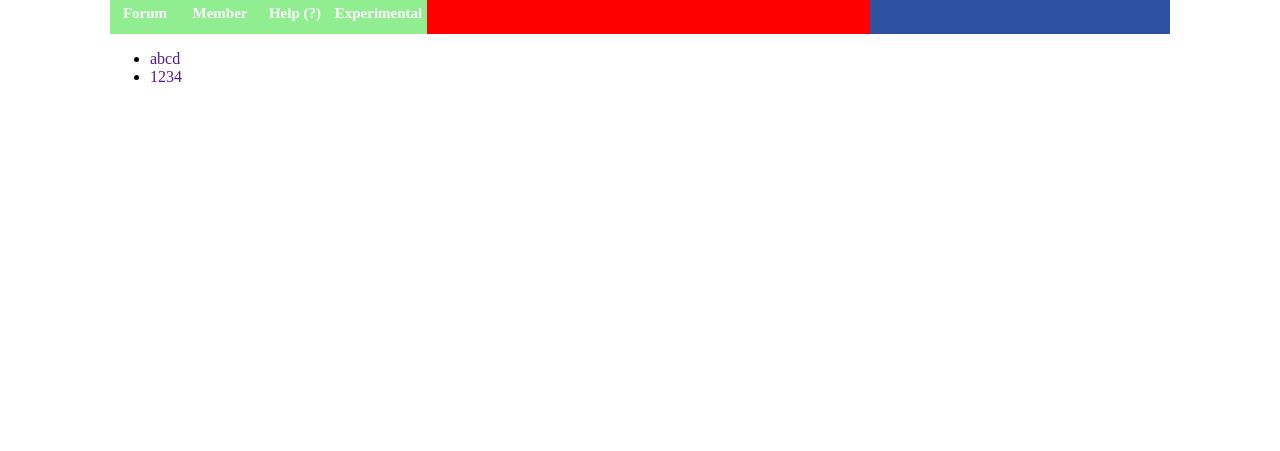
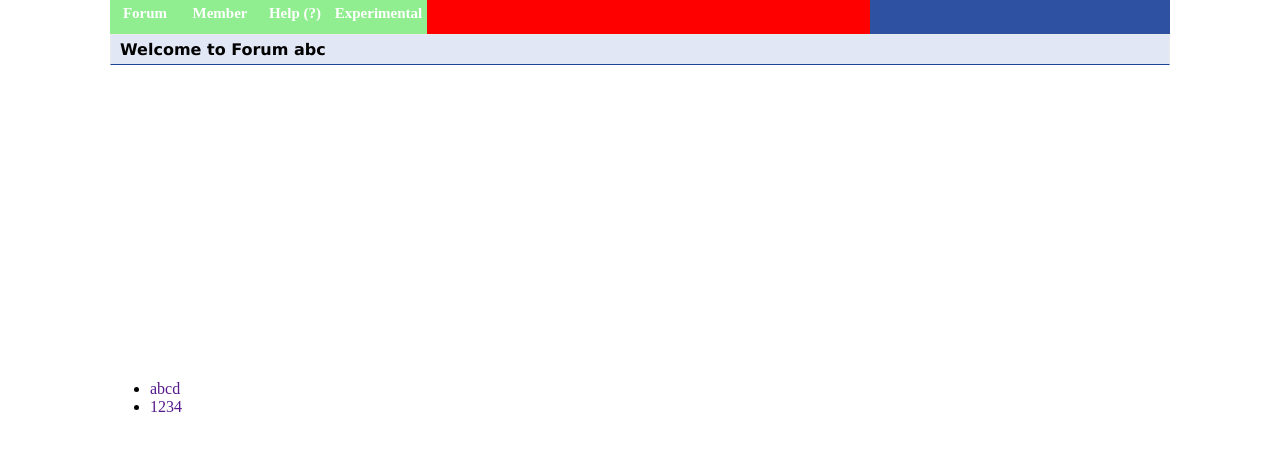
Before and after one commit to jimmymsz/projectPHP, a PHP site: page / in a window 1280 px wide. Shown: the part 140-591 px from the top of the page. Run offline with PHP 8.4, Linux system fonts and the light colour scheme.

Commit message:
remodeling main design

```diff
--- a/index.php
+++ b/index.php
@@ -67,6 +67,12 @@
 			</div>
 		</div>
 
+		<div class="contentWrapper">
+			<div>
+				<h1 class="h1">Welcome to Forum abc</h1>
+			</div>
+		</div>
+
 		<ul><li> <a href="">abcd</a></li><li> <a href="">1234</a></li></ul>
 
 	</div>
--- a/style.css
+++ b/style.css
@@ -4,6 +4,18 @@ body {
 }
 a {
 	text-decoration: none;
+}
+h1.h1 {
+	font-family: Verdana,Arial;
+	font-size: 16px;
+	font-weight: 700;
+	background-color: #e1e7f5;
+	text-align: left;
+	border: 1px solid;
+	border-color: #ebebeb #ebebeb #1d439b;
+	color: #000;
+	padding: 5px 9px;
+	margin: 0;
 }
 #header-menu {
 	position: absolute;
@@ -156,3 +168,9 @@ a.non-link {
 	display: inline-block;
 	color: black;
 }
+.contentWrapper {
+	position: relative;
+	min-height: 300px;
+	padding-bottom: 30px;
+	background-color: #FFF;
+}
```
Also changed, not shown: login.php (+13 -1 lines).
